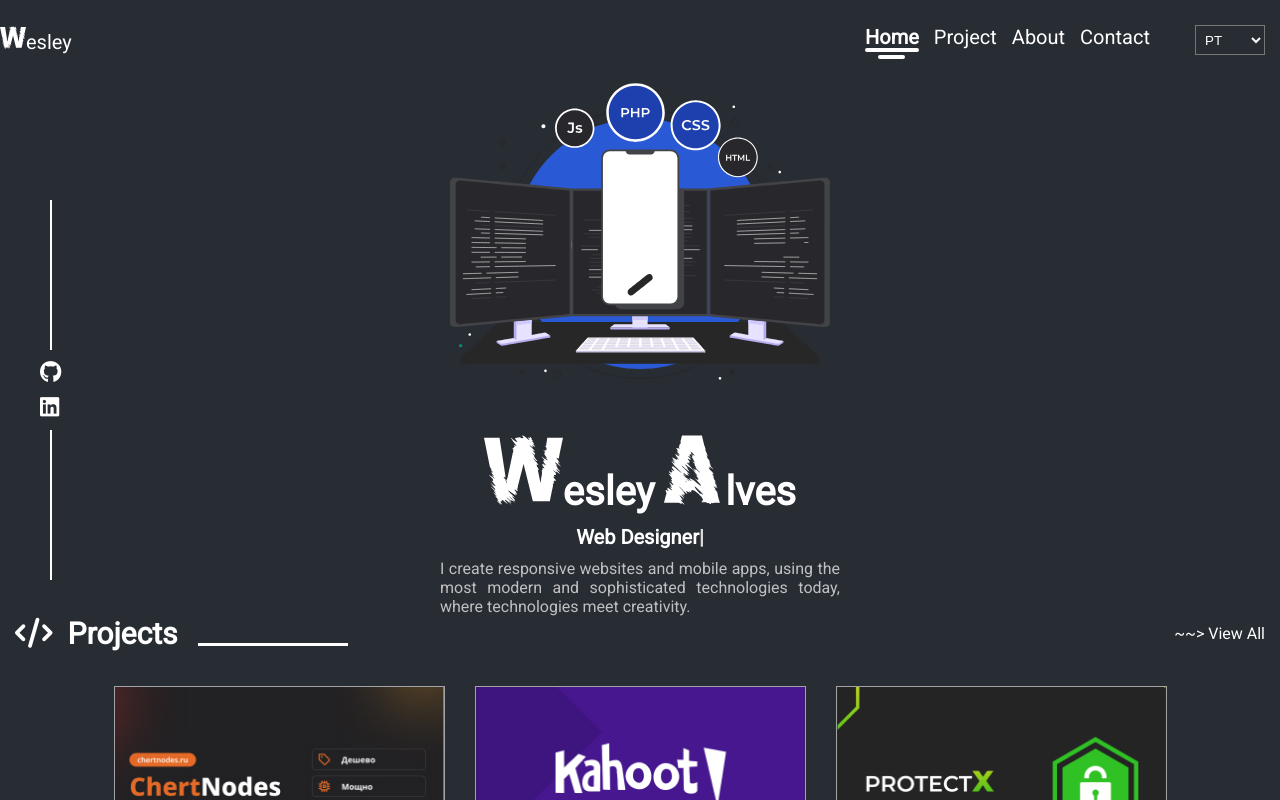
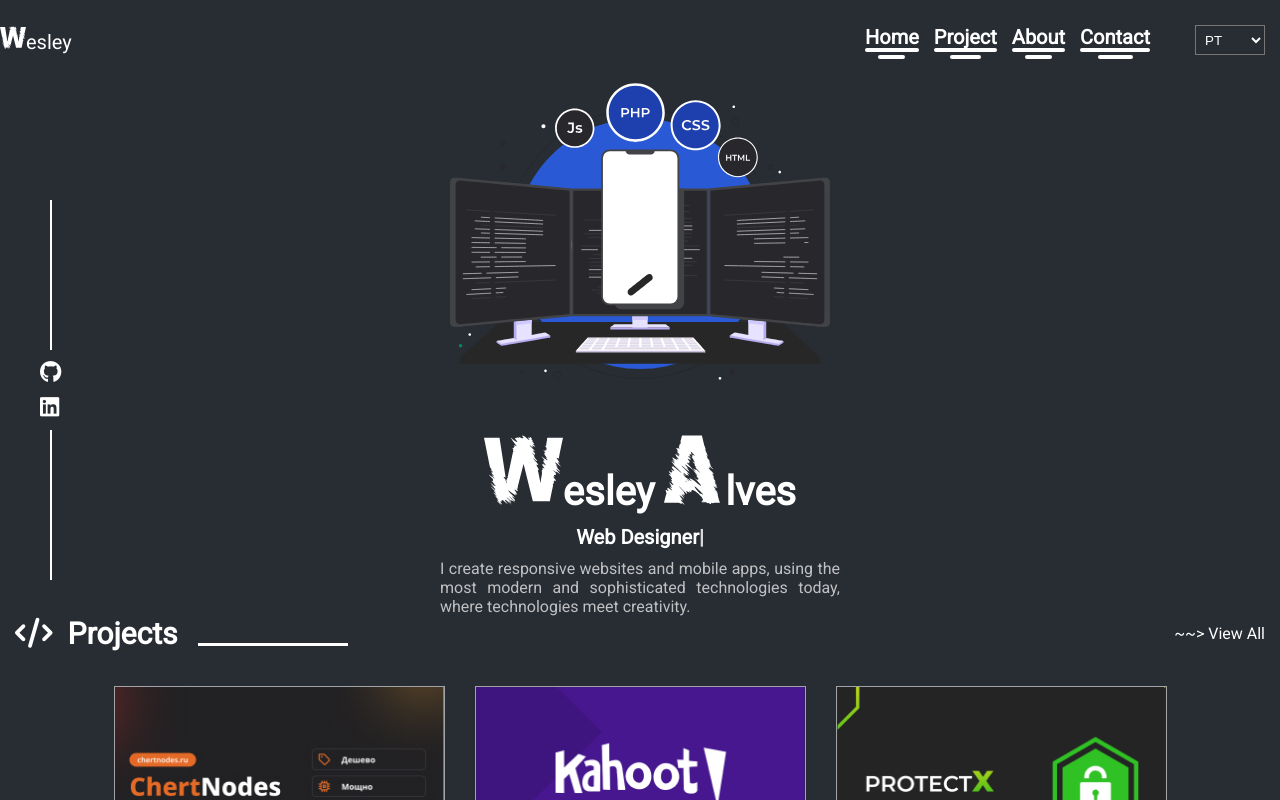
Before and after one commit to Wesleyxl/wesley-alves, a React (Vite) app: page / in a window 1280 px wide. Shown: the top 800 px of the page. Built offline with nearby package versions, Linux system fonts and the light colour scheme.

Commit message:
fix links

```diff
--- a/src/layouts/Header/index.jsx
+++ b/src/layouts/Header/index.jsx
@@ -36,17 +36,17 @@ function Header() {
             </NavLink>
           </li>
           <li>
-            <NavLink to="/project" alt="Project" title="Project">
+            <NavLink to="/#project" alt="Project" title="Project">
               Project
             </NavLink>
           </li>
           <li>
-            <NavLink to="/about" alt="About" title="About">
+            <NavLink to="/#about" alt="About" title="About">
               About
             </NavLink>
           </li>
           <li>
-            <NavLink to="/contact" alt="Contact" title="Contact">
+            <NavLink to="/#contact" alt="Contact" title="Contact">
               Contact
             </NavLink>
           </li>
@@ -79,17 +79,17 @@ function Header() {
             </NavLink>
           </li>
           <li>
-            <NavLink to="/project" alt="Project" title="Project">
+            <NavLink to="/#project" alt="Project" title="Project">
               Project
             </NavLink>
           </li>
           <li>
-            <NavLink to="/about" alt="About" title="About">
+            <NavLink to="/#about" alt="About" title="About">
               About
             </NavLink>
           </li>
           <li>
-            <NavLink to="/contact" alt="Contact" title="Contact">
+            <NavLink to="/#contact" alt="Contact" title="Contact">
               Contact
             </NavLink>
           </li>
--- a/src/pages/Home/index.jsx
+++ b/src/pages/Home/index.jsx
@@ -114,7 +114,7 @@ function Home() {
             <i className="fa-solid fa-code" />
             Projects
           </h2>
-          <a href="/projects">~~&gt; View All</a>
+          <a href="/#projects">~~&gt; View All</a>
         </div>
 
         <div className="projects">
```
